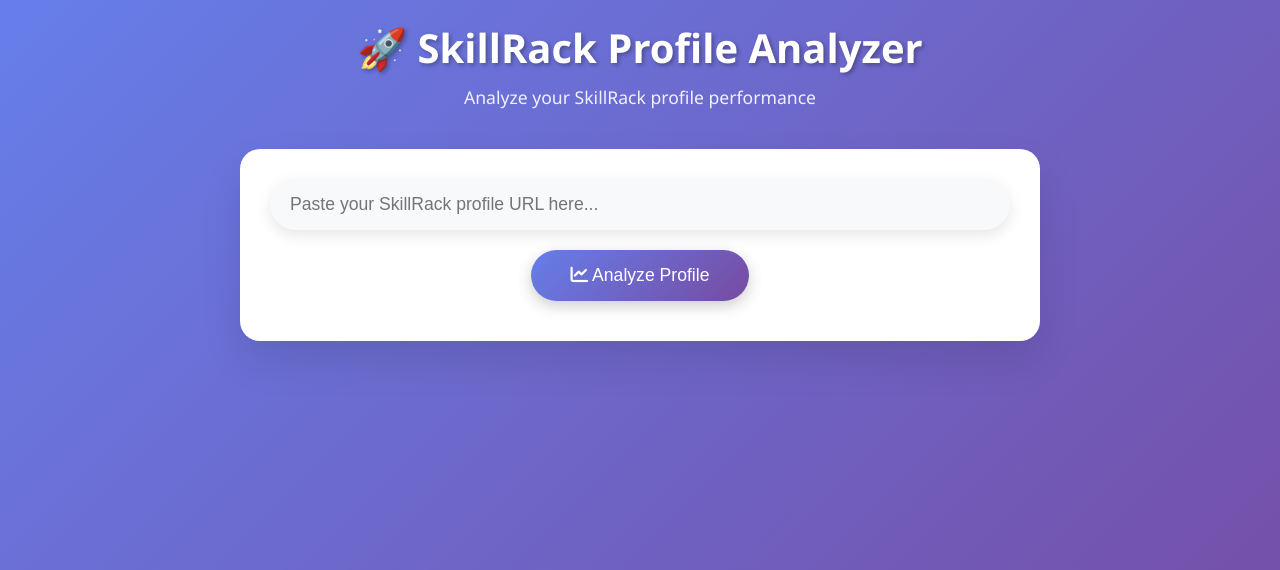
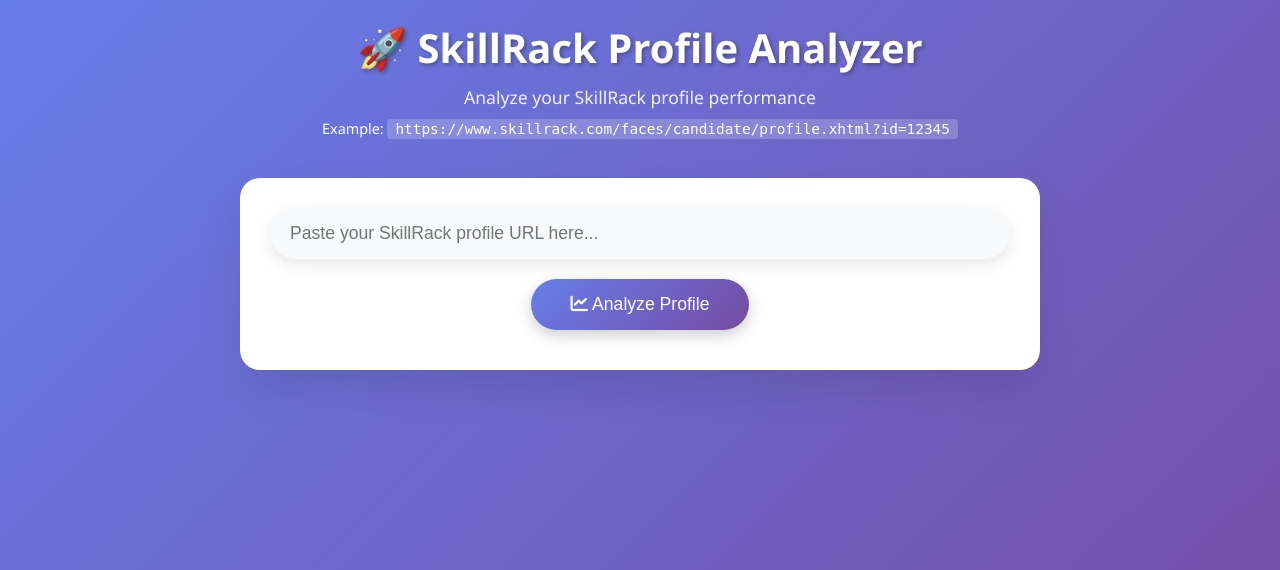
Before and after one commit to Venkie07/skillrack-analyzer, a Flask app: page / in a window 1280 px wide. Shown: the top 570 px of the page. Run offline with Flask 3, Linux system fonts and the light colour scheme.

Commit message:
Update index.html

```diff
--- a/templates/index.html
+++ b/templates/index.html
@@ -91,6 +91,12 @@
 
         .btn:active {
             transform: translateY(0);
+        }
+
+        .btn:disabled {
+            opacity: 0.6;
+            cursor: not-allowed;
+            transform: none;
         }
 
         .profile-section {
@@ -225,6 +231,20 @@
             margin-top: 10px;
         }
 
+        .example-url {
+            text-align: center;
+            color: white;
+            margin-top: 10px;
+            font-size: 0.9rem;
+        }
+
+        .example-url code {
+            background: rgba(255,255,255,0.2);
+            padding: 2px 8px;
+            border-radius: 4px;
+            font-family: monospace;
+        }
+
         @media (max-width: 768px) {
             .header h1 {
                 font-size: 2rem;
@@ -247,12 +267,16 @@
         <div class="header">
             <h1>🚀 SkillRack Profile Analyzer</h1>
             <p>Analyze your SkillRack profile performance</p>
+            <div class="example-url">
+                Example: <code>https://www.skillrack.com/faces/candidate/profile.xhtml?id=12345</code>
+            </div>
         </div>
 
         <div class="card input-section">
             <input type="url" class="url-input" id="profileUrl"
-                   placeholder="Paste your SkillRack profile URL here...">
-            <button class="btn" onclick="fetchProfile()">
+                   placeholder="Paste your SkillRack profile URL here..."
+                   value="">
+            <button class="btn" onclick="fetchProfile()" id="analyzeBtn">
                 <i class="fas fa-chart-line"></i> Analyze Profile
             </button>
             <div class="performance-time" id="performanceTime"></div>
@@ -294,7 +318,7 @@
             <div class="profile-info">
                 <h3><i class="fas fa-info-circle"></i> Profile Information</h3>
                 <p>Last updated: <span id="lastUpdated">Just now</span></p>
-                <p>Profile URL: <a href="#" id="profileLink" style="color: white; text-decoration: underline;">View on SkillRack</a></p>
+                <p>Profile URL: <a href="#" id="profileLink" target="_blank" style="color: white; text-decoration: underline;">View on SkillRack</a></p>
             </div>
         </div>
     </div>
@@ -309,9 +333,16 @@
             const success = document.getElementById('success');
             const profileSection = document.getElementById('profileSection');
             const performanceTime = document.getElementById('performanceTime');
+            const analyzeBtn = document.getElementById('analyzeBtn');
 
             if (!url) {
                 showError('Please enter a SkillRack profile URL');
+                return;
+            }
+
+            // Validate URL format
+            if (!url.includes('skillrack.com') || !url.includes('id=')) {
+                showError('Please enter a valid SkillRack profile URL. Example: https://www.skillrack.com/faces/candidate/profile.xhtml?id=12345');
                 return;
             }
 
@@ -321,6 +352,8 @@
             loading.style.display = 'block';
             profileSection.style.display = 'none';
             performanceTime.textContent = '';
+            analyzeBtn.disabled = true;
+            analyzeBtn.innerHTML = '<i class="fas fa-spinner fa-spin"></i> Analyzing...';
 
             fetchStartTime = performance.now();
 
@@ -336,7 +369,7 @@
                 const data = await response.json();
 
                 if (!response.ok) {
-                    throw new Error(data.error || 'Failed to fetch profile');
+                    throw new Error(data.error || `Failed to fetch profile (Status: ${response.status})`);
                 }
 
                 const fetchTime = performance.now() - fetchStartTime;
@@ -346,9 +379,12 @@
                 showSuccess('Profile analyzed successfully!');
 
             } catch (err) {
+                console.error('Fetch error:', err);
                 showError(err.message);
             } finally {
                 loading.style.display = 'none';
+                analyzeBtn.disabled = false;
+                analyzeBtn.innerHTML = '<i class="fas fa-chart-line"></i> Analyze Profile';
             }
         }
 
@@ -376,6 +412,9 @@
             const error = document.getElementById('error');
             error.textContent = message;
             error.style.display = 'block';
+
+            // Scroll to error
+            error.scrollIntoView({ behavior: 'smooth', block: 'center' });
         }
 
         function showSuccess(message) {
@@ -394,6 +433,13 @@
                     fetchProfile();
                 }
             });
+
+            // Clear default value on focus
+            document.getElementById('profileUrl').addEventListener('focus', function() {
+                if (this.value === 'https://www.skillrack.com/faces/candidate/profile.xhtml?id=') {
+                    this.value = '';
+                }
+            });
         });
     </script>
 </body>
```
